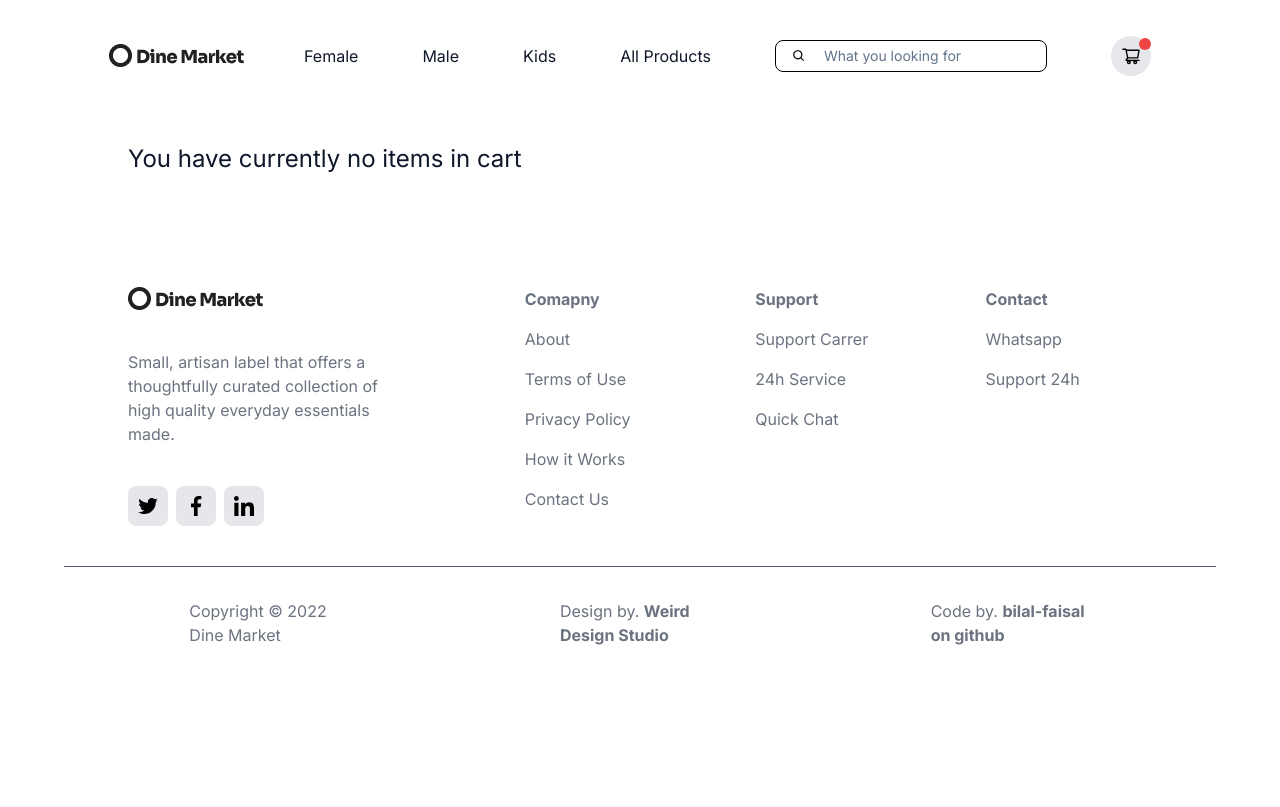
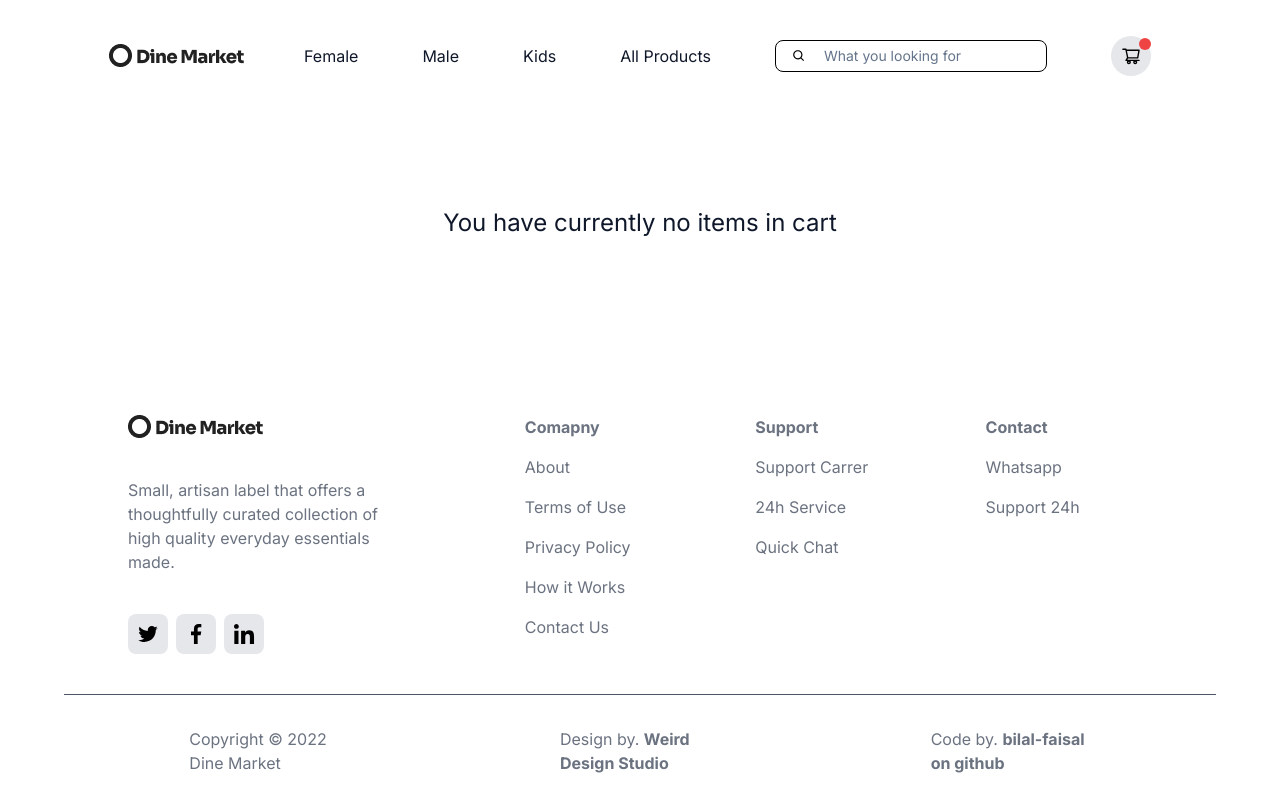
Before and after one commit to bilal-faisal/ecommerce-store-next13, a Next.js app: page /cart in a window 1280 px wide. Built offline with nearby package versions, Linux system fonts and the light colour scheme; no server answers.

Commit message:
cart functionality updated

```diff
--- a/src/app/cart/SubComp.tsx
+++ b/src/app/cart/SubComp.tsx
@@ -91,7 +91,7 @@ const SubComp = ({ user_id }: { user_id: string }) => {
 
         {!loading && allUserSelectedProducts.length == 0 ? (
           <div className="my-16 px-10 md:px-24 lg:px-32 h-1/2">
-            <h2 className="text-2xl">You have currently no items in cart</h2>
+            <h2 className="text-2xl text-center">You have currently no items in cart</h2>
           </div>
         ) : (
           <>
@@ -135,7 +135,7 @@ const SubComp = ({ user_id }: { user_id: string }) => {
                       <div
                         className="text-xs p-1 border-2 border-gray-800 rounded-full hover:cursor-pointer"
                         onClick={() => {
-                          if (product.quantity > 1) {
+                          if (product.quantity > 0) {
                             --allUserSelectedProducts[i].quantity;
                             setAllUserSelectedProducts([
                               ...allUserSelectedProducts,
@@ -150,7 +150,7 @@ const SubComp = ({ user_id }: { user_id: string }) => {
                   </div>
                   <div className="ml-auto w-fit text-right">
                     <h2>
-                      {product.quantity} x ${product.price}
+                      {product.quantity} x {product.price}
                     </h2>
                   </div>
                 </div>
@@ -158,7 +158,7 @@ const SubComp = ({ user_id }: { user_id: string }) => {
             })}
 
             <div>
-              <h2 className="text-right">Total: ${total}</h2>
+              <h2 className="text-right">Total: Rs {total}</h2>
             </div>
             <Checkout products={allUserSelectedProducts} />
           </>
--- a/src/app/cart/page.tsx
+++ b/src/app/cart/page.tsx
@@ -61,8 +61,8 @@ const Page = () => {
   return (
     <>
       {!userId ? (
-        <div className="my-16 px-10 md:px-24 lg:px-32 h-1/2">
-          <h2 className="text-2xl">You have currently no items in cart</h2>
+        <div className="my-32 px-10 md:px-24 lg:px-32 h-1/2">
+          <h2 className="text-2xl text-center">You have currently no items in cart</h2>
         </div>
       ) : (
         <>
```
